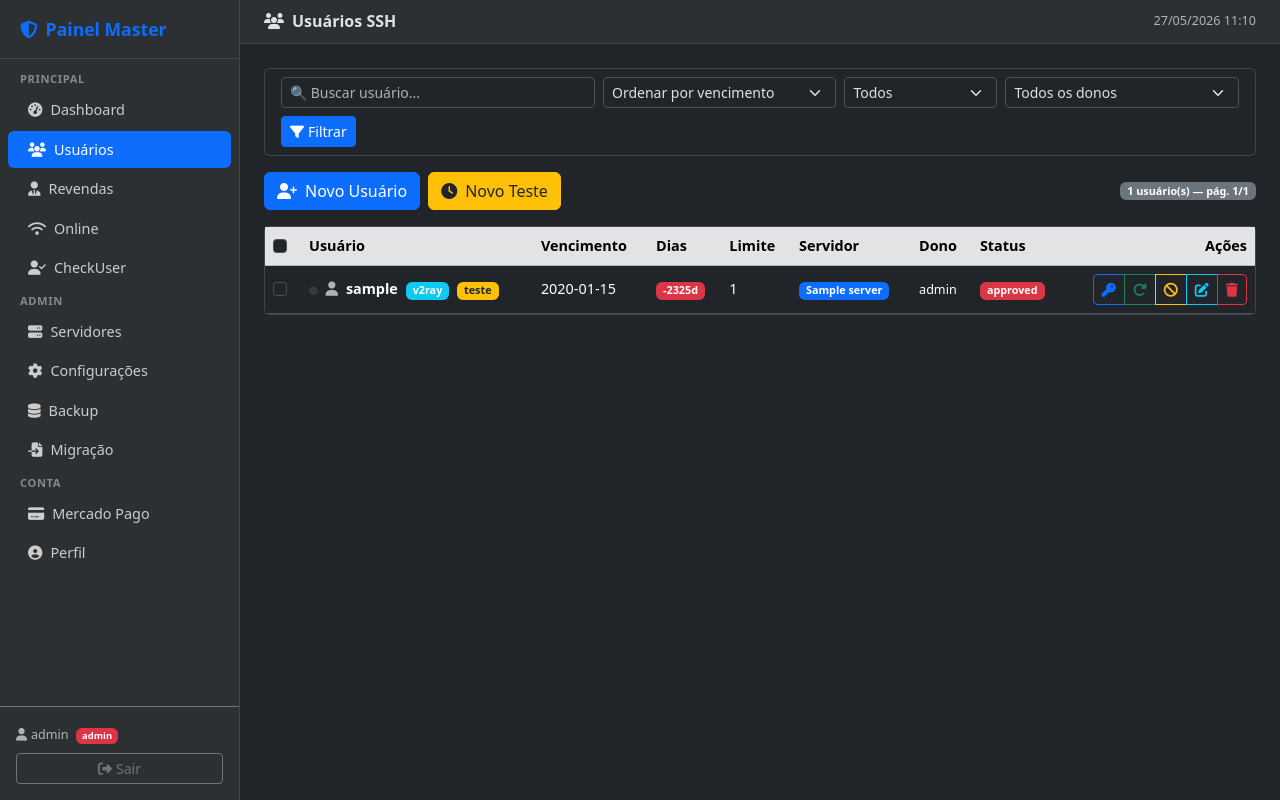
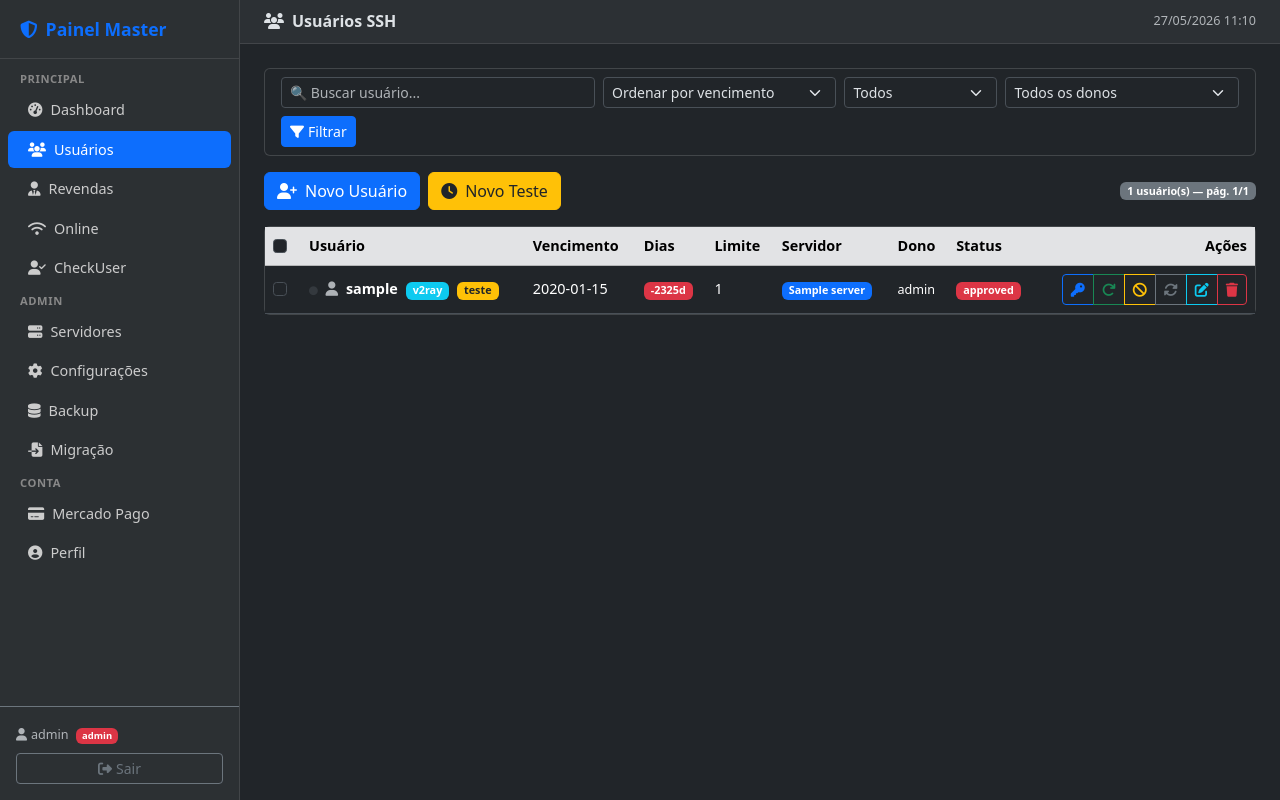
Before and after one commit to jeanfraga95/painel101, a Flask app: page /users in a window 1280 px wide. Run offline with Flask 3, Linux system fonts and the light colour scheme; the visitor is signed in with stand-in values (Sample User, id 1); data comes from the database, SQL or seed files in the repository; tables that the repository leaves empty hold one stand-in row (values such as "Sample post"); data that the repository does not hold is empty; some libraries are stand-ins or nearby versions.

Commit message:
Update users.html

```diff
--- a/templates/shared/users.html
+++ b/templates/shared/users.html
@@ -129,8 +129,11 @@
                 <button class="btn btn-outline-success" onclick="renewUser({{ u.id }})" title="Renovar">
                   <i class="fas fa-redo"></i>
                 </button>
-                <button class="btn btn-outline-warning" onclick="suspendUser({{ u.id }})" title="Suspender/Ativar">
+                <button class="btn btn-outline-warning" onclick="suspendUser({{ u.id }}, this)" title="Suspender/Ativar">
                   <i class="fas fa-ban"></i>
+                </button>
+                <button class="btn btn-outline-secondary" onclick="recreateOnServer({{ u.id }}, this)" title="Recriar no servidor (se não existir)">
+                  <i class="fas fa-sync-alt"></i>
                 </button>
                 <button class="btn btn-outline-info" onclick="openEditModal({{ u.id }}, '{{ u.username }}', {{ u.connection_limit }}, '{{ u.expires_at[:10] if u.expires_at else '' }}')" title="Editar / Servidores">
                   <i class="fas fa-edit"></i>
@@ -192,26 +195,29 @@ function renewUser(id) {
   });
 }
 
-function suspendUser(id) {
-  if (!id) return;
+function suspendUser(id, btn) {
   if (!confirm('Suspender/ativar este usuário?')) return;
-
-  // Envolve em try-catch se apiPost for síncrona
-  try {
+  if (btn) { btn.disabled = true; btn.innerHTML = '<span class="spinner-border spinner-border-sm"></span>'; }
   apiPost(`/users/suspend/${id}`, {}, d => {
+    if (btn) { btn.disabled = false; btn.innerHTML = '<i class="fas fa-ban"></i>'; }
     showToast(d.message, d.success ? 'success' : 'danger');
-
     if (d.success) {
       const el = document.getElementById('status_' + id);
-        if (el) {  // <-- ESSA VERIFICAÇÃO É CRÍTICA
-          el.textContent = d.new_status;
+      if (el) {
+        el.textContent = d.new_status === 'active' ? 'ativo' : 'suspenso';
         el.className = 'badge ' + (d.new_status === 'active' ? 'bg-success' : 'bg-danger');
       }
     }
   });
-  } catch (err) {
-    showToast('Erro de conexão', 'danger');
 }
+
+function recreateOnServer(id, btn) {
+  if (!confirm('Recriar este usuário nos servidores onde ele não existe?\nSe já existir, nada será alterado.')) return;
+  if (btn) { btn.disabled = true; btn.innerHTML = '<span class="spinner-border spinner-border-sm"></span>'; }
+  apiPost(`/users/recreate_on_server/${id}`, {}, d => {
+    if (btn) { btn.disabled = false; btn.innerHTML = '<i class="fas fa-sync-alt"></i>'; }
+    showToast(d.message || (d.success ? 'Concluído' : 'Erro'), d.success ? 'success' : 'danger');
+  });
 }
 
 function deleteUser(id, name) {
```
Lines whose indentation alone changed are shown as unchanged.
